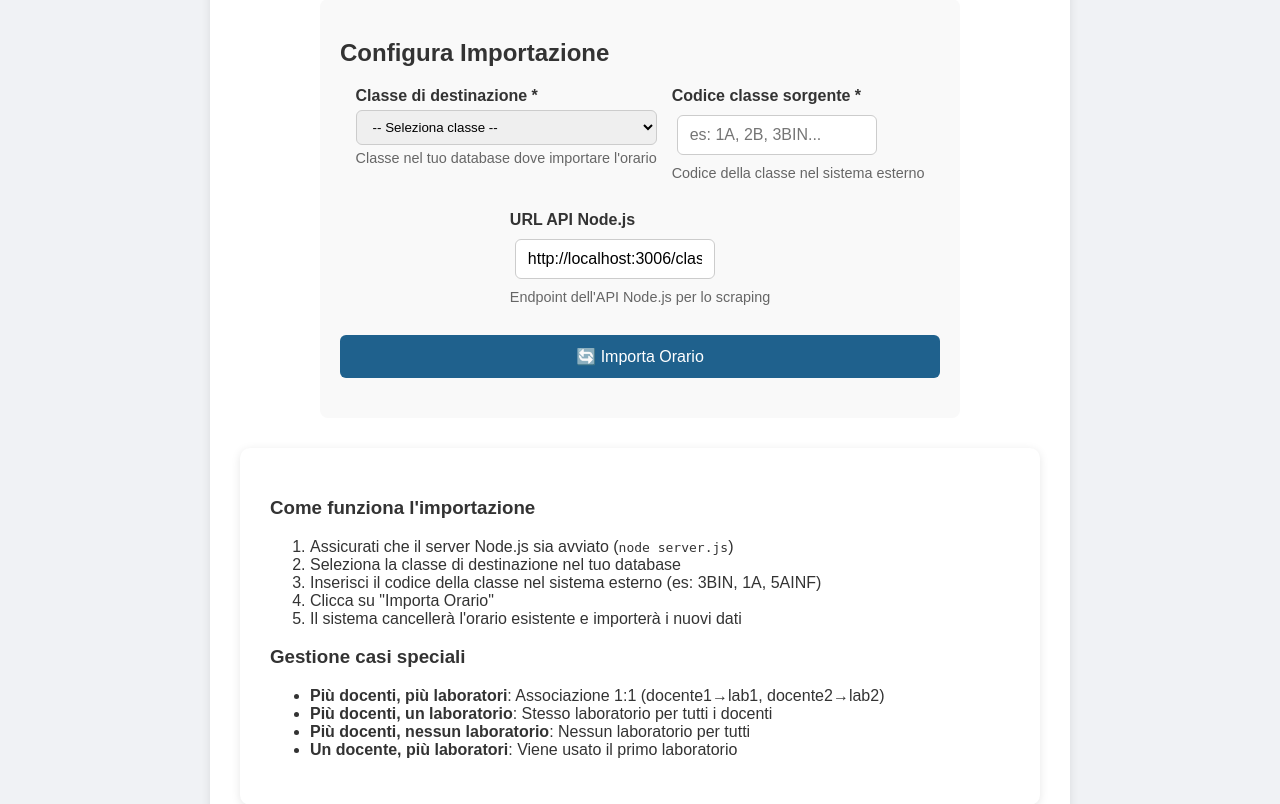
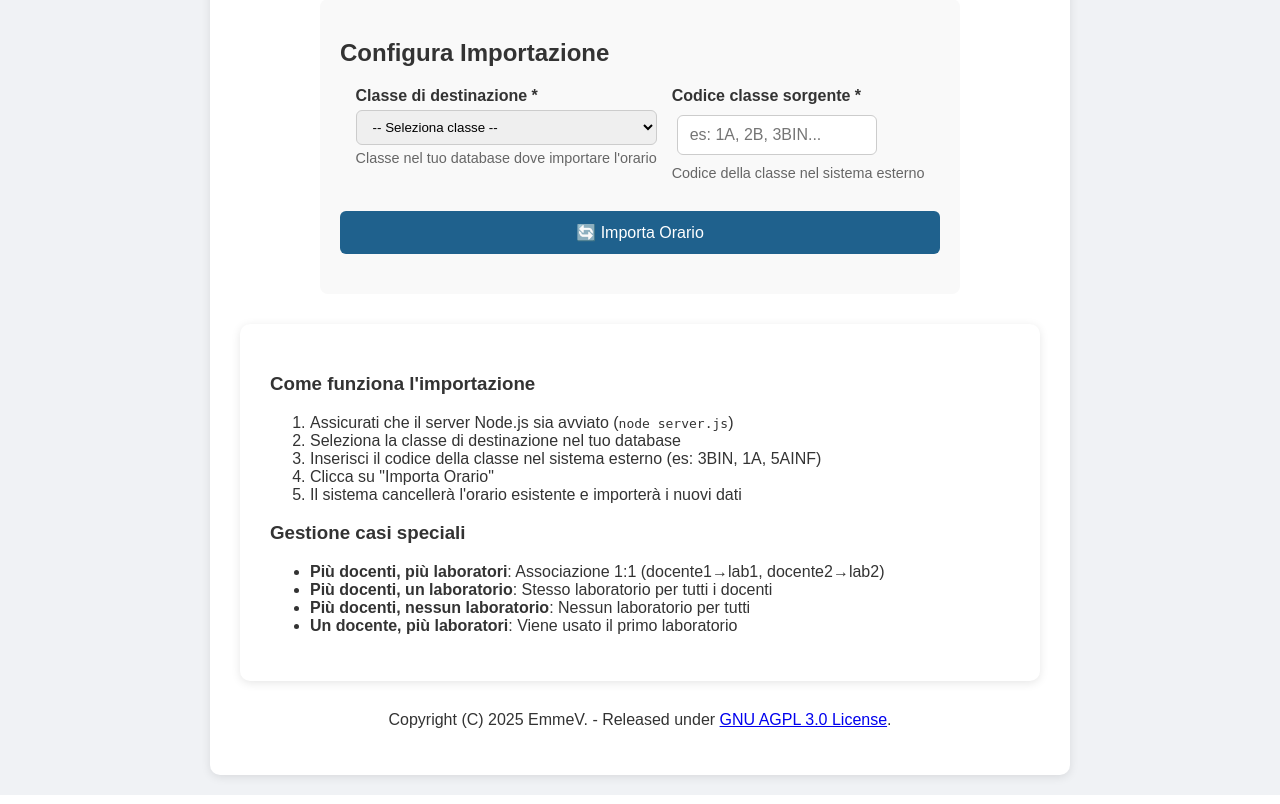
Before and after one commit to theitaliandeveloper/orario, a PHP site: page /admin/importer.php in a window 1280 px wide. Shown: the part 335-1139 px from the top of the page. Run offline with PHP 8.4, Linux system fonts and the light colour scheme; a user stored in the database is signed in; data that the repository does not hold is empty.

Commit message:
Get api endpoint from config, not from user input.

```diff
--- a/docker/php/config.php
+++ b/docker/php/config.php
@@ -18,6 +18,9 @@ if (!defined('APP_NAME')) {
 }
 if (!defined('YEAR')) {
     define('YEAR', '2025/26');
+}
+if (!defined('API_URL')) {
+    define('API_URL', 'http://localhost:3006/classe');
 }
 if (!defined('DEV_MODE')) {
     define('DEV_MODE', false); // Modalita' di sviluppo
--- a/htdocs/admin/importer.php
+++ b/htdocs/admin/importer.php
@@ -2,7 +2,7 @@
 session_start();
 if (!isset($_SESSION['admin'])) { header("Location: login.php"); exit; }
 include("../lib/db.php");
-
+include("../config/config.php");
 $message = "";
 $messageType = "";
 
@@ -10,7 +10,6 @@ $messageType = "";
 if ($_SERVER["REQUEST_METHOD"] === "POST" && isset($_POST['import'])) {
     $classe_codice = trim($_POST['classe_codice']);
     $classe_id = intval($_POST['classe_id']);
-    $api_url = trim($_POST['api_url']);
 
     if (empty($classe_codice) || $classe_id === 0) {
         $message = "Compila tutti i campi obbligatori.";
@@ -18,7 +17,7 @@ if ($_SERVER["REQUEST_METHOD"] === "POST" && isset($_POST['import'])) {
     } else {
         try {
             // Chiama l'API Node.js
-            $url = $api_url . "?classe=" . urlencode($classe_codice);
+            $url = API_URL . "?classe=" . urlencode($classe_codice);
 
             $ch = curl_init();
             curl_setopt($ch, CURLOPT_URL, $url);
@@ -292,13 +291,6 @@ if ($_SERVER["REQUEST_METHOD"] === "POST" && isset($_POST['import'])) {
                 <small>Codice della classe nel sistema esterno</small>
             </div>
 
-            <div class="form-group">
-                <label for="api_url">URL API Node.js</label>
-                <input type="text" name="api_url" id="api_url"
-                       value="http://localhost:3006/classe" required>
-                <small>Endpoint dell'API Node.js per lo scraping</small>
-            </div>
-
             <button type="submit" name="import" style="width: 100%; padding: 12px; font-size: 16px;">
                 🔄 Importa Orario
             </button>
```
Also changed, not shown: README.md.
